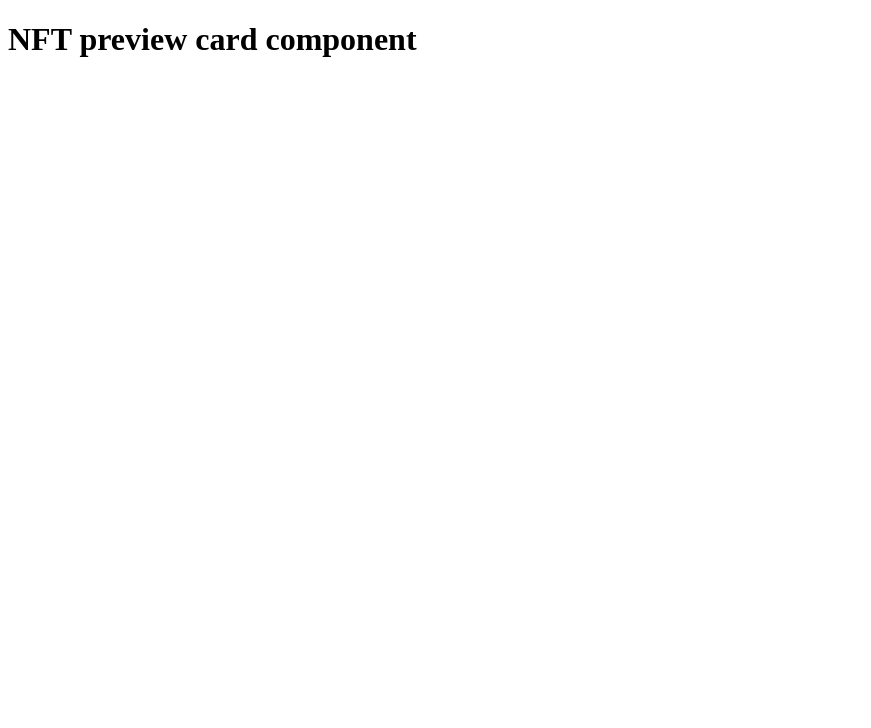
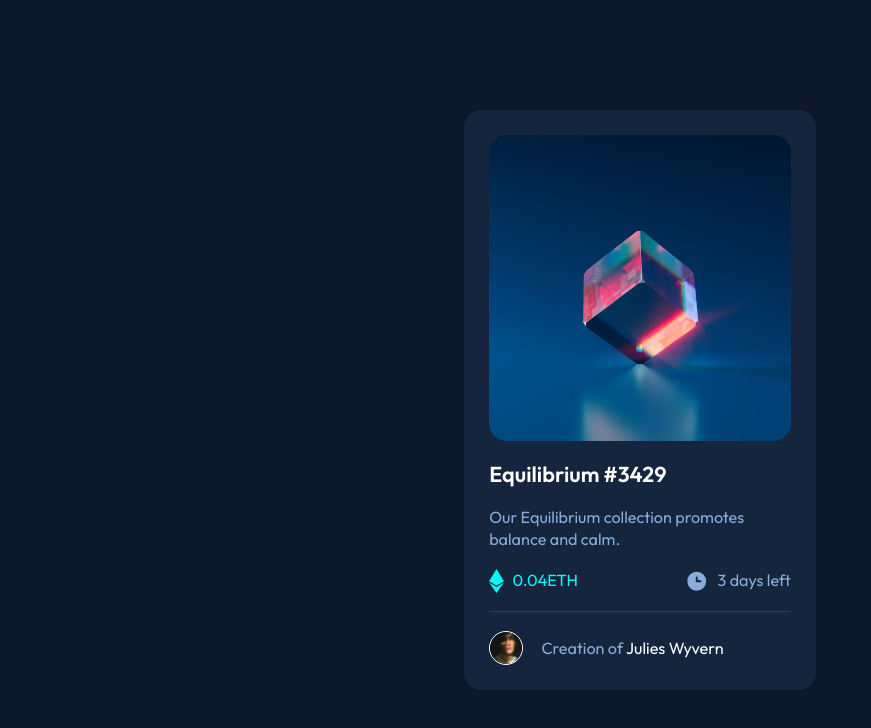
Before and after one commit to IGOXU/NFT-preview-card-component, a plain HTML site: page src/index.html in a window 1280 px wide. Shown: the whole page, without its empty margins (0-871 px from the left). Drawn offline with Linux system fonts and the light colour scheme.

Commit message:
NFT preview card component

```diff
--- a/scss/_card.scss
+++ b/scss/_card.scss
@@ -0,0 +1,91 @@
+.card-container{
+  align-items: center;
+  background-color: color("verydark-blue-main");
+  display: grid;
+  height: 100vh;
+  justify-content: center;
+  min-height: 640px;
+  width: 100%;
+}
+
+hr{
+  @include no-appearence;
+  border-top: .5px solid rgba(color("softblue"), 0.2);
+  margin: 1rem auto;
+  outline: none;
+  width: 100%;
+}
+
+.card{
+  background-color: color("verydark-blue-card");
+  border-radius: 1rem;
+  height: 540px;
+  padding: 1.4rem;
+  width: 320px;
+  @include flex(stretch, space-between, stretch, column);
+
+  &__header{
+    @include background-image("../images/image-equilibrium.jpg", center, no-repeat, cover);
+    border-radius: 1rem;
+    height: 13rem;
+    width: 100%;
+
+    &:hover{
+      background-color: rgba(color("softblue"), 0.2);
+      cursor: pointer;
+      position: relative;
+
+      &::after{
+        @include flex(center, center);
+        background-color: rgba(color("cyan"), .5);
+        border-radius: 1rem;
+        content: url(../images/icon-view.svg);
+        height: 100%;
+        position: absolute;
+        width: 100%;
+      }
+    }
+  }
+
+  &__body{
+    h1{
+      font-size: 1.2rem;
+      margin: 1rem 0;
+    }
+
+    p{
+      line-height: 1.4;
+    }
+  }
+
+  &__text{
+    display: grid;
+    grid-template-columns: 1fr 1fr;
+    margin-top: 1rem;
+
+    figure{
+      color: color("softblue");
+      margin-right: .5rem;
+    }
+
+    div:nth-child(1){
+      @include flex(center, start);
+      img { width: .8rem;}
+    }
+
+    div:nth-child(2){
+      @include flex(center, end);
+      img { width: 1.3rem;}
+    }
+  }
+
+  &__footer{
+    @include flex(center, start);
+
+    img{
+      border: 1px solid color("white");
+      border-radius: 50%;
+      width: 1.9rem;
+    }
+  }
+}
--- a/scss/_main.scss
+++ b/scss/_main.scss
@@ -7,3 +7,26 @@
   margin: 0;
   padding: 0;
 }
+
+a{
+  color: inherit;
+  font-size: inherit;
+  text-decoration: none;
+
+  &:hover{
+    color: color("cyan");
+  }
+}
+
+figure{
+  display: inline-flex;
+}
+
+h1{
+  color: color("white");
+  text-transform: capitalize;
+}
+
+p{
+  font-size: .9rem;
+}
--- /dev/null
+++ b/scss/_media.scss
@@ -0,0 +1,14 @@
+@media (min-width: 375px) {
+  .card-container{
+    min-height: 540px;
+  }
+
+  .card{
+    height: 580px;
+    width: 352px;
+
+    &__header{
+      height: 17rem;
+    }
+  }
+}
--- /dev/null
+++ b/scss/_mixins.scss
@@ -0,0 +1,21 @@
+@mixin no-appearence {
+  appearance: none;
+  background: none;
+  border: none;
+  outline: none;
+}
+
+@mixin flex($alignItems: stretch, $content: flex-start, $justifyItems: stretch, $direction: "row") {
+  align-items: $alignItems;
+  display: flex;
+  flex-direction: $direction;
+  justify-content: $content;
+  justify-items: $justifyItems;
+}
+
+@mixin background-image($image, $position, $repeat, $size) {
+  background-image: url($image);
+  background-position: $position;
+  background-repeat: $repeat;
+  background-size: $size;
+}
--- /dev/null
+++ b/scss/_utils.scss
@@ -0,0 +1,23 @@
+.uppercase{
+  text-transform: uppercase;
+}
+
+.capitalize{
+  text-transform: capitalize;
+}
+
+.text-cyan{
+  color: color("cyan");
+}
+
+.text-softblue{
+  color: color("softblue");
+}
+
+.text-white{
+  color: color("white");
+}
+
+.ml-1{
+  margin-left: 1rem;
+}
--- a/scss/index.scss
+++ b/scss/index.scss
@@ -1,5 +1,10 @@
 @import "variables";
 @import "functions";
+@import "mixins";
 
 @import "main";
 @import "card";
+
+@import "utils";
+
+@import "media";
--- a/src/index.html
+++ b/src/index.html
@@ -6,13 +6,44 @@
   <meta http-equiv="X-UA-Compatible" content="IE=edge">
   <meta name="viewport" content="width=device-width, initial-scale=1.0">
   <link rel="icon" type="image/png" sizes="32x32" href="./images/favicon-32x32.png">
+  <link rel="stylesheet" href="./css/index.css">
 
   <title>NFT preview card component | Frontend Mentor</title>
 </head>
 
 <body>
 
-  <h1>NFT preview card component</h1>
+  <main>
+    <div class="card-container">
+      <div class="card">
+        <div class="card__header"></div>
+
+        <div class="card__body">
+          <h1><a href="#">Equilibrium #3429</a></h1>
+          <p class="text-softblue">Our Equilibrium collection promotes balance and calm.</p>
+          <div class="card__text">
+            <div>
+              <figure><img src="./images/icon-ethereum.svg" alt="ethereum"></figure>
+              <p class="uppercase text-cyan">0.04eth</p>
+            </div>
+
+            <div>
+              <figure><img src="./images/icon-clock.svg" alt="clock"></figure>
+              <p class="text-softblue">3 days left</p>
+            </div>
+          </div>
+        </div>
+
+        <hr>
+
+        <div class="card__footer">
+          <figure><img src="./images/image-avatar.png" alt="avatar"></figure>
+          <p class="text-softblue ml-1">
+            Creation of <a href="#" class="text-white capitalize">julies wyvern</a></p>
+        </div>
+      </div>
+    </div>
+  </main>
 
 </body>
 
```
Also changed, not shown: src/css/index.css (added), 1 other file.
